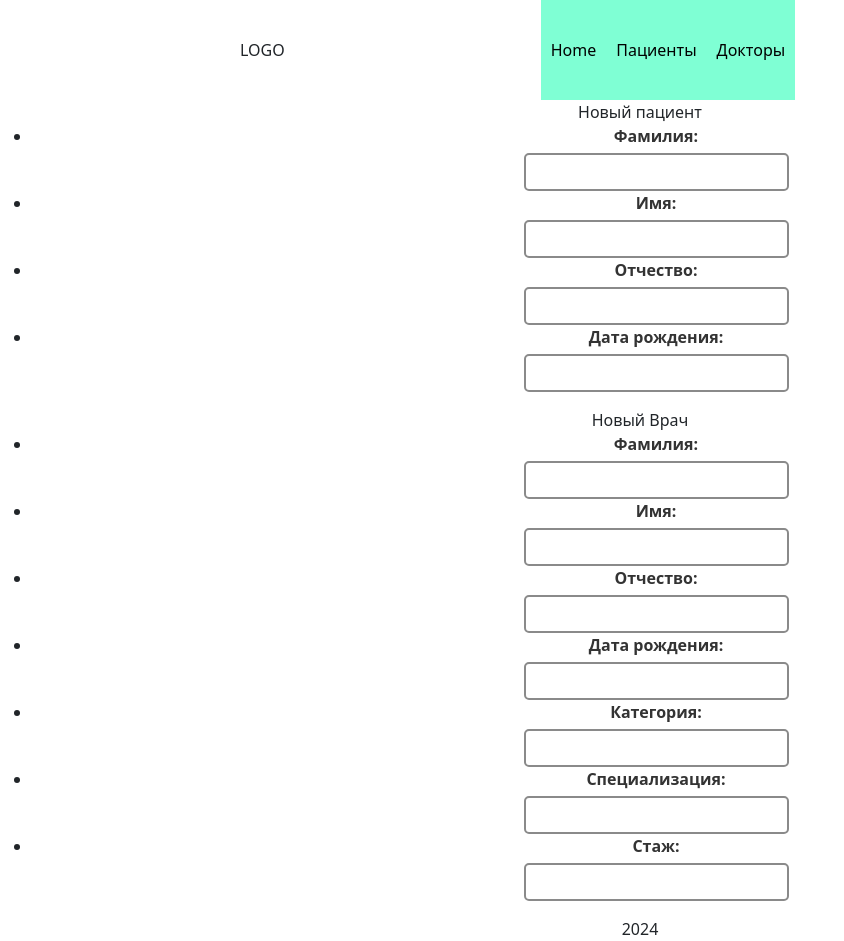
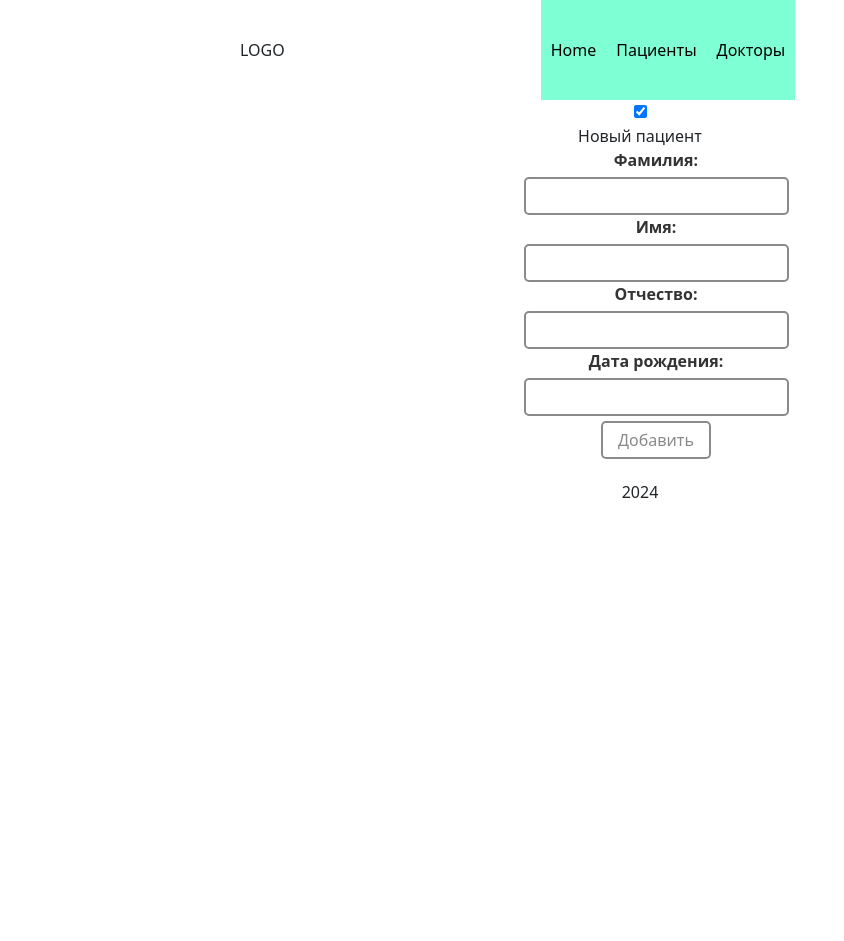
Before and after one commit to KirichenkoND/Budgerigar-1, a React (Vite) app in the folder frontend/: page /editor in a window 1280 px wide. Shown: the whole page, without its empty margins (0-844 px from the left). After the commit the page ends 800 px from the top, so only its background shows below. Built offline with nearby package versions, Linux system fonts and the light colour scheme.

Commit message:
Some changes in EditorMode #8

```diff
--- a/frontend/src/components/EditorMode/EditorMode.scss
+++ b/frontend/src/components/EditorMode/EditorMode.scss
@@ -1,4 +1,9 @@
-.label {
-    display: block;
-    margin-bottom: 5%;
+.EditorContainer {
+
 }
+
+.EditorFields {
+    ul > li {
+        list-style-type: none;
+    }
+}
--- a/frontend/src/components/EditorMode/EditorMode.tsx
+++ b/frontend/src/components/EditorMode/EditorMode.tsx
@@ -1,4 +1,7 @@
 import Input from '../../UI/Input/Input';
+import Button from '../../UI/Button/Button';
+import './EditorMode.scss'
+import React, { useState } from 'react';
 
 const PatientFields = [
     { label: "Фамилия:", type: "text" },
@@ -18,37 +21,38 @@ const doctorFields = [
 ];
 
 export const EditorMode: React.FC = () => {
+    const [isRegistratorMode, setisRegistratorMode] = useState(true);
+
+    const toggleMode = () => {
+        setisRegistratorMode(!isRegistratorMode);
+    }
     return (
         <>
-
-            <div>
-                Новый пациент
+            <div className='EditorContainer'>
+                <input type="checkbox" checked={isRegistratorMode} onChange={toggleMode} />
+                <div className='EditorFields'>
+                    {isRegistratorMode ? "Новый пациент" : "Новый врач"}
                     <ul>
                         {
+                            isRegistratorMode ?
                                 PatientFields.map((field, index) => (
                                     <li key={index}>
                                         <label>{field.label}</label>
-                                <Input />
+                                        <Input type={field.type} />
                                     </li>
-                        ))
-                    }
-                </ul>
-            </div>
-
-            <div>
-                Новый Врач
-                <ul>
-                    {
+                                )) :
                                 doctorFields.map((field, index) => (
                                     <li key={index}>
                                         <label>{field.label}</label>
-                                <Input />
+                                        <Input type={field.type} />
                                     </li>
                                 ))
+
                         }
+                        <Button text="Добавить" />
                     </ul>
                 </div>
-
+            </div>
         </>
     )
 }
```
Lines whose indentation alone changed are shown as unchanged.
